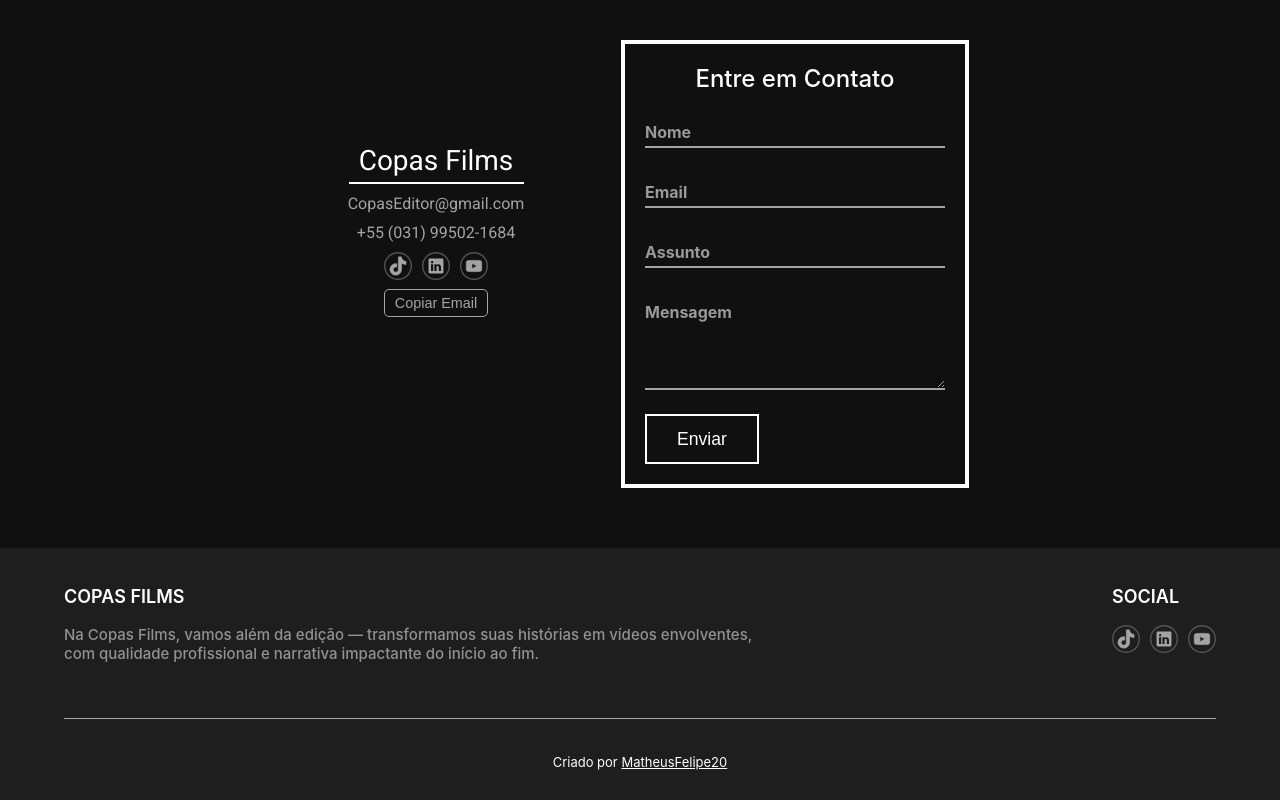
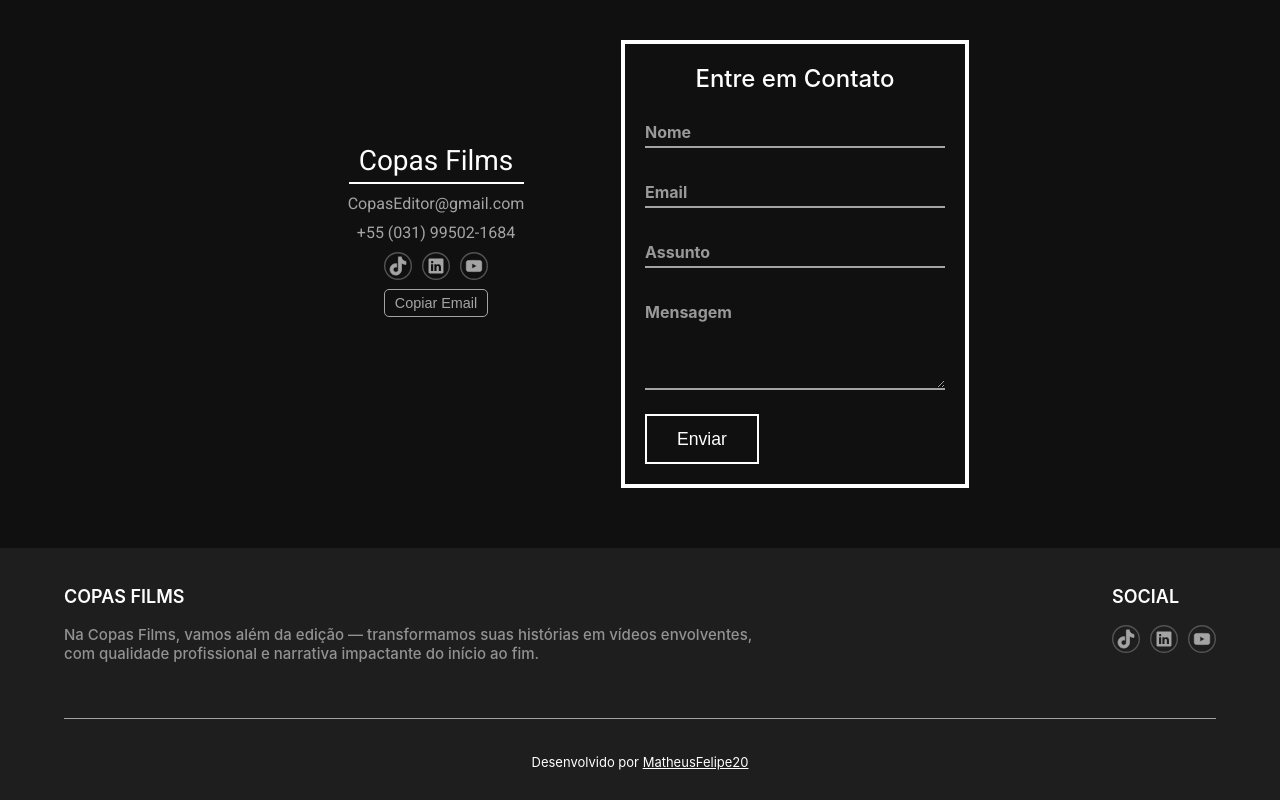
Before and after one commit to CopasFilms/portfolio, a React (Create React App) app in the folder my-project/: page / in a window 1280 px wide. Shown: the part 2329-3129 px from the top of the page. Built offline with nearby package versions, Linux system fonts and the light colour scheme.

Commit message:
Atualizando o dicionario

```diff
--- a/my-project/src/translations/i18nTexts.js
+++ b/my-project/src/translations/i18nTexts.js
@@ -48,7 +48,7 @@ const i18nTexts = {
         SubTitlePage_01_Footer: 'Na Copas Films, vamos além da edição — transformamos suas histórias em vídeos envolventes, ',
         SubTitlePage_02_Footer: 'com qualidade profissional e narrativa impactante do início ao fim.',
         SocialPage_Footer: 'SOCIAL',
-        Created_Footer: 'Criado por',
+        Created_Footer: 'Desenvolvido por',
         TitlePage_Price: 'Orçamento',
         SubTitle_Price: 'Orçamento inteligente: saiba exatamente quanto vai investir na edição do seu projeto.',
         TitleForm_Price: 'Fórmula de Preço',
@@ -133,7 +133,7 @@ const i18nTexts = {
         SubTitlePage_01_Footer: 'At Copas Films, we go beyond editing — we transform your stories into engaging videos,',
         SubTitlePage_02_Footer: 'with professional quality and impactful storytelling from start to finish.',
         SocialPage_Footer: 'SOCIAL',
-        Created_Footer: 'Created by',
+        Created_Footer: 'Developed by',
         TitlePage_Price: 'Quote',
         SubTitle_Price: 'Instant quote: know exactly how much you’ll invest in editing your project.',
         TitleForm_Price: 'Quote Formula',
```
